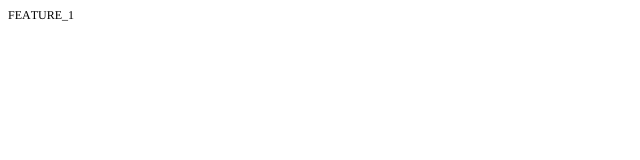
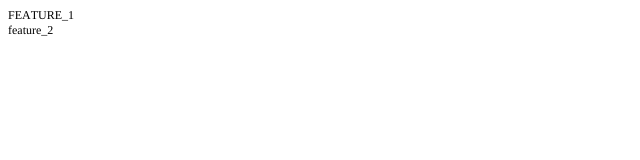
Before and after one commit to mpanzeri86/exampleGitRepo, a plain HTML site: page index.html in a window 1280 px wide. Shown: the full height of the page, 0-640 px from the left. Drawn offline with Linux system fonts and the light colour scheme.

Commit message:
feature2 commit

```diff
--- a/index.html
+++ b/index.html
@@ -13,5 +13,6 @@
 </head>
 <body>
 <p class="p1"><span class="s1">FEATURE_1</span></p>
+<p class="p1"><span class="s1">feature_2</span></p>
 </body>
 </html>
```
